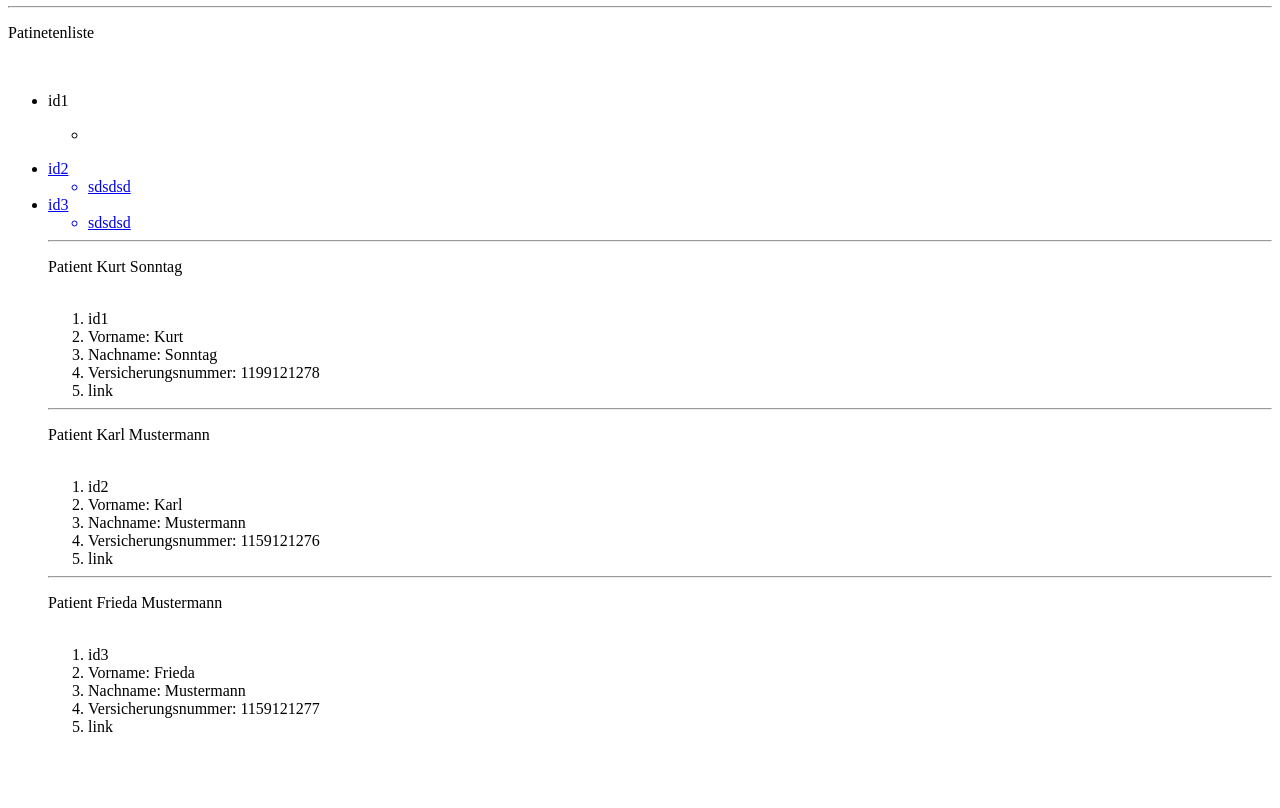
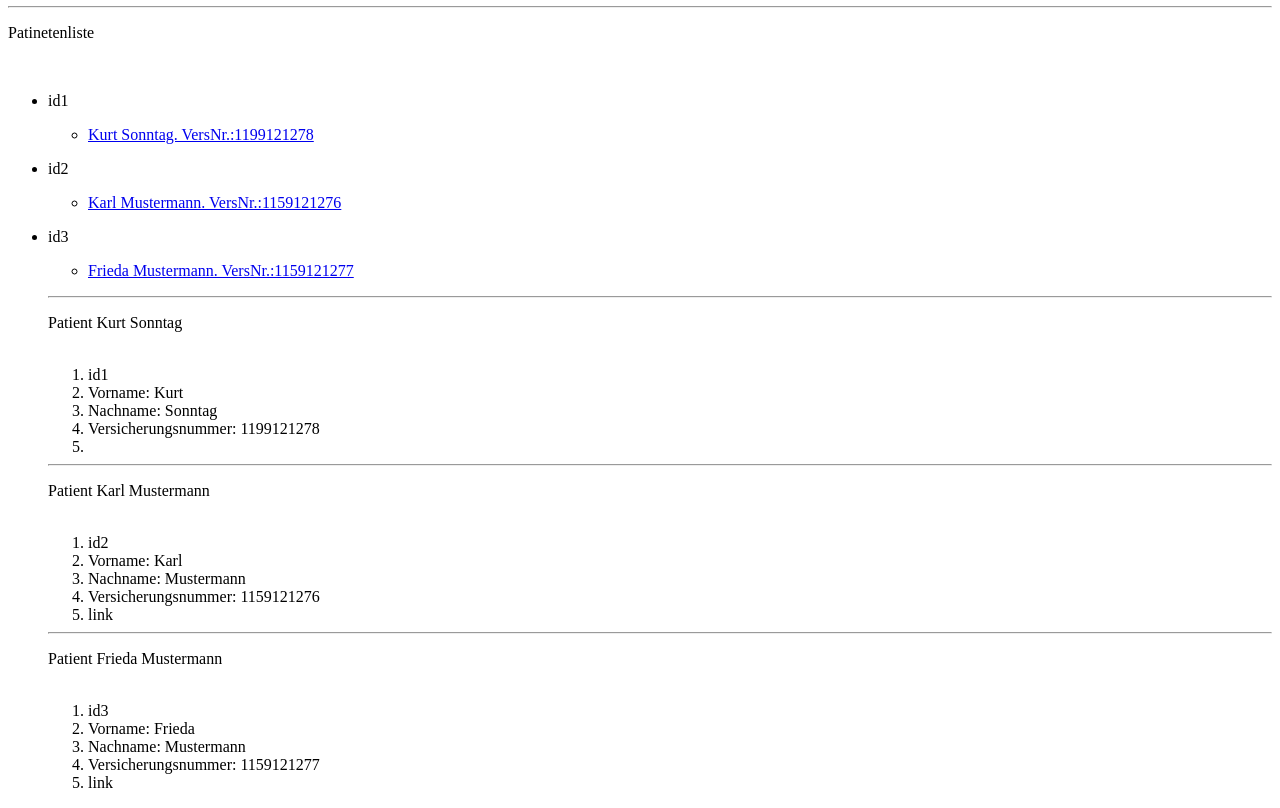
Before and after one commit to Jxsii/web-platform-Patientenkartei, a plain HTML site: page index.html in a window 1280 px wide. Shown: the part 104-912 px from the top of the page. Before the commit the page ends 856 px from the top, so only its background shows below. Drawn offline with Linux system fonts and the light colour scheme.

Commit message:
1 file modified

```diff
--- a/index.html
+++ b/index.html
@@ -15,16 +15,15 @@
     <ul>
         <li> id1
         <ul>
-        <li><p><a href = "#Zahl1"></li>
+        <li><p><a href="#Zahl1">Kurt Sonntag. VersNr.:1199121278</a></p></li>
         </ul>
-
         <li> id2
         <ul>
-        <li>sdsdsd</li>
+        <li><p><a href="#Zahl2">Karl Mustermann. VersNr.:1159121276</a></p></li>
         </ul>
         <li> id3
         <ul>
-        <li>sdsdsd</li>
+        <li><p><a href="#Zahl3">Frieda Mustermann. VersNr.:1159121277</a></p></li>
         </ul>
    <hr>
    <a id="Zahl1"> </a>
@@ -35,9 +34,10 @@
     <li> Vorname: Kurt</li>
     <li> Nachname: Sonntag</li>
     <li> Versicherungsnummer: 1199121278 </li>
-    <li> link</li>
+    <li> <a href=</li>
     </ol>
     <hr>
+    <a id="Zahl2"> </a>
     <p>Patient Karl Mustermann</p>
     <br>
     <ol>
@@ -48,6 +48,7 @@
     <li> link</li>
     </ol>
     <hr>
+    <a id="Zahl3"> </a>
     <p>Patient Frieda Mustermann</p>
     <br>
     <ol>
```
